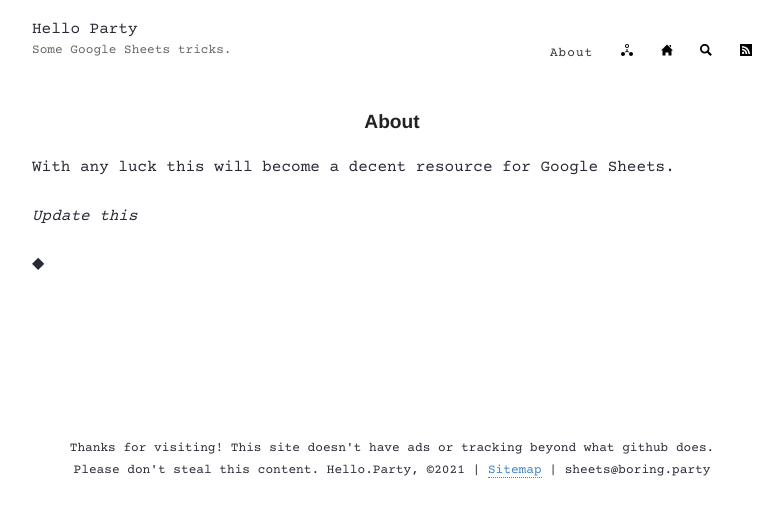
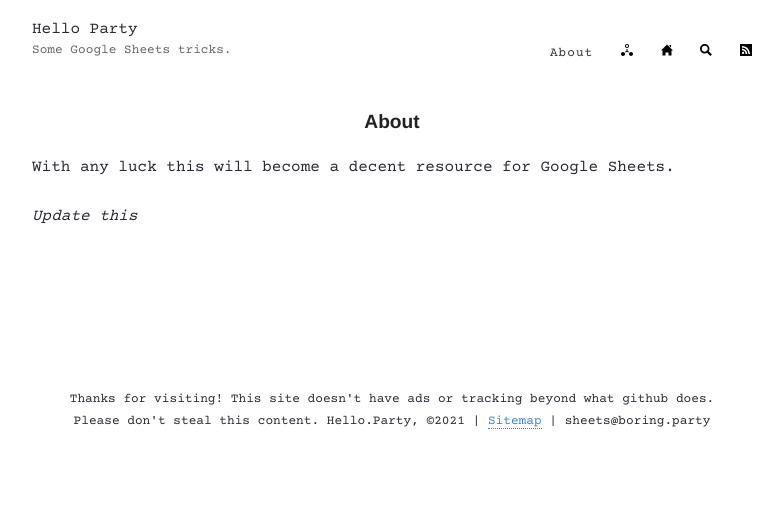
Before and after one commit to hello-party/hello-party-old.github.io, a Jekyll site: the page built from _pages/about.md, in a window 1280 px wide. Shown: the top 517 px of the page, without its empty margins (248-1031 px from the left). Built offline with Jekyll 4.4.1, drawn with Linux system fonts in a browser that asks for light colours.

Commit message:
Update default.html

```diff
--- a/_layouts/default.html
+++ b/_layouts/default.html
@@ -44,7 +44,6 @@
       <div class="wrapper-main">
         <div id="main" role="main" class="container">
          {{ content }}
-          <p>◆</p>
         </div>
       </div>
 
```
